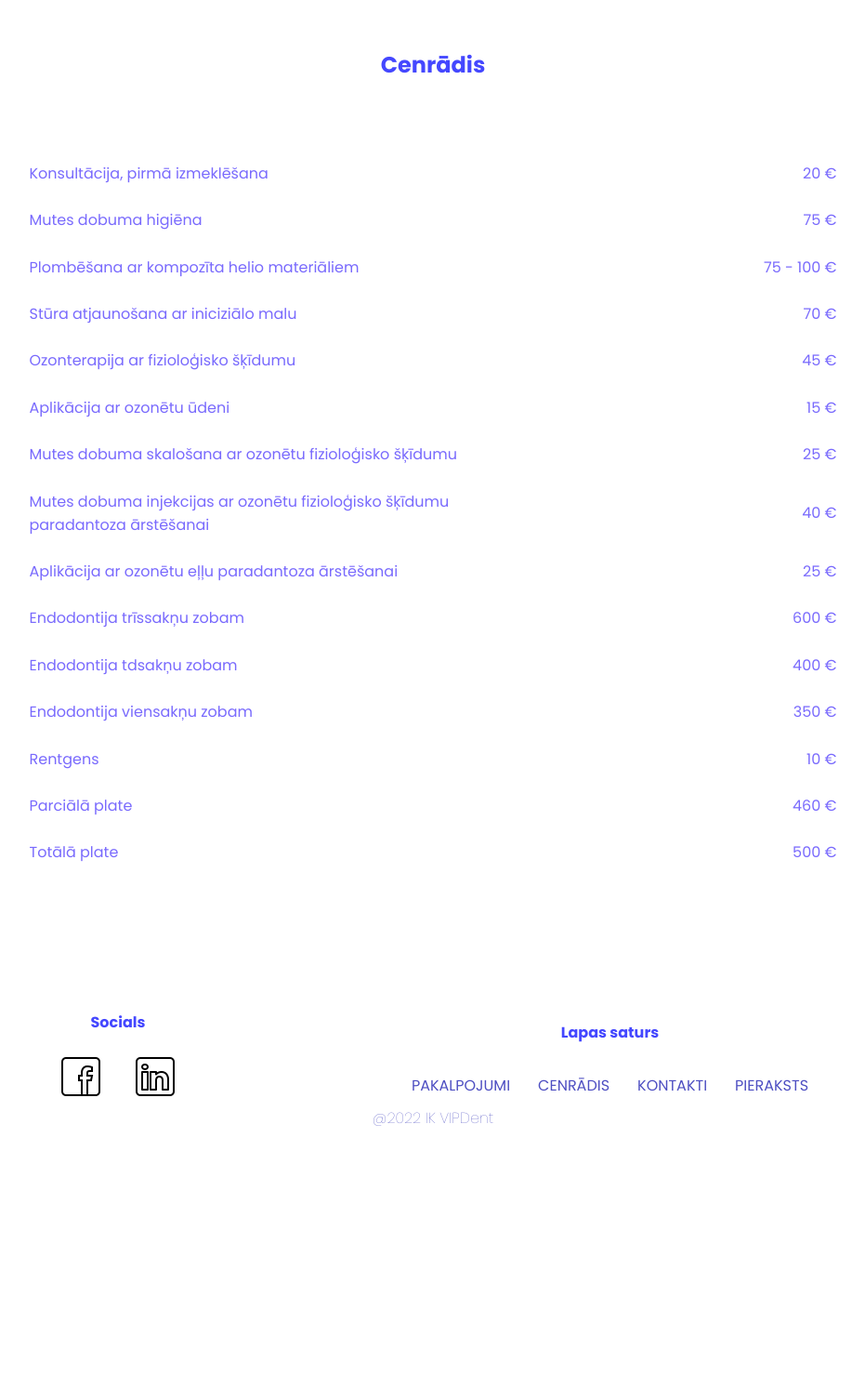
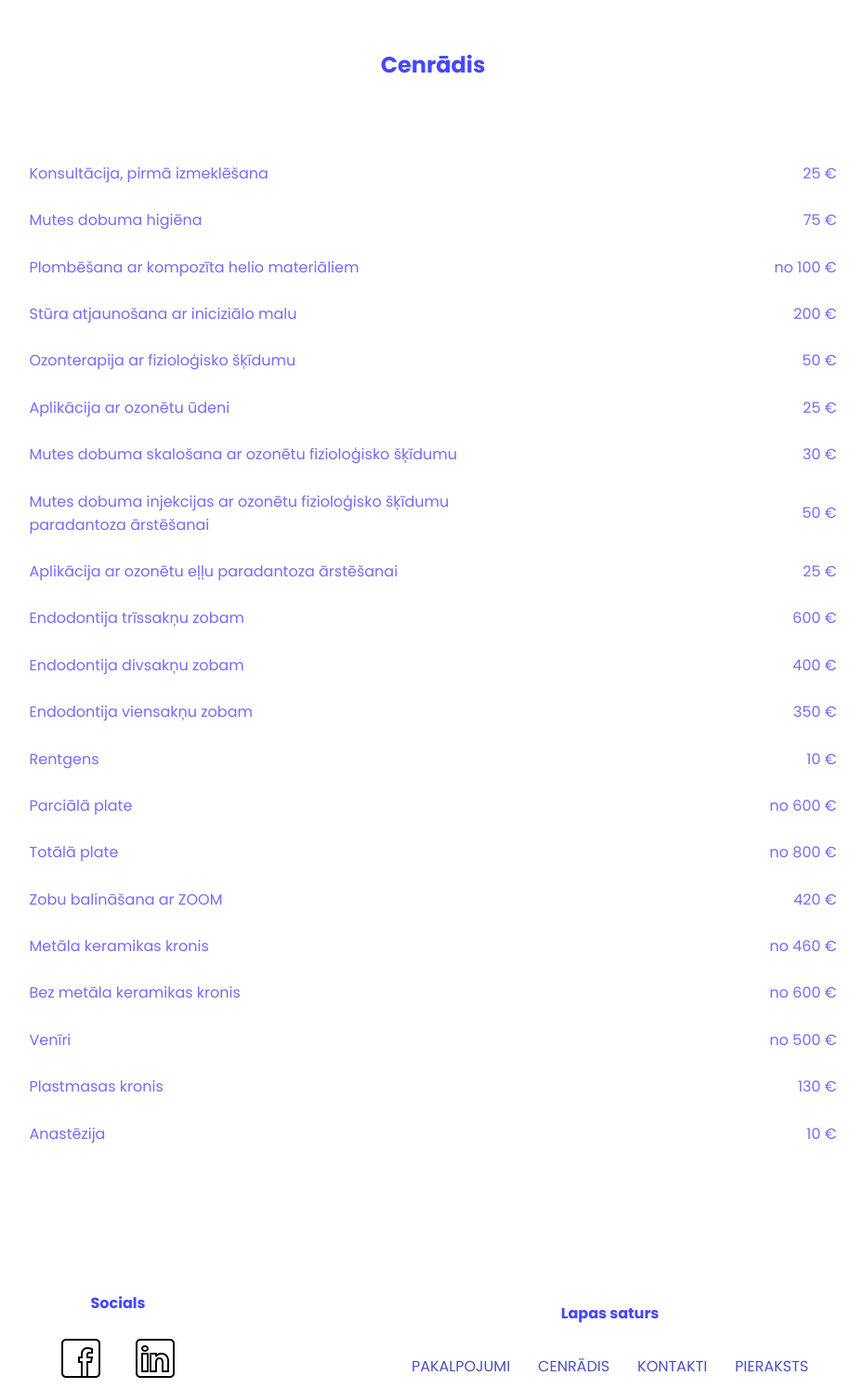
Before and after one commit to rolex9799/vipdent_ver2, a PHP site: page /index.php?pg=prices in a window 1280 px wide. Shown: the part 97-1591 px from the top of the page at 93% size, without its empty margins (174-1105 px from the left). Before the commit the page ends 1308 px from the top, so only its background shows below. Run offline with PHP 8.4, Linux system fonts and the light colour scheme.

Commit message:
Update prices.php

```diff
--- a/page/prices.php
+++ b/page/prices.php
@@ -2,7 +2,7 @@
 <table id="price-container">
    <tr>
       <td class="price-subitem1">Konsultācija, pirmā izmeklēšana</td>
-      <td class="price-subitem2">20 &euro;</td>
+      <td class="price-subitem2">25 &euro;</td>
    </tr>
    <tr>
       <td class="price-subitem1">Mutes dobuma higiēna</td>
@@ -10,32 +10,32 @@
    </tr>
    <tr>
       <td class="price-subitem1">Plombēšana ar kompozīta helio materiāliem</td>
-      <td class="price-subitem2">75 - 100 &euro;</td>
+      <td class="price-subitem2">no 100 &euro;</td>
    </tr>
    <tr>
       <td class="price-subitem1">Stūra atjaunošana ar iniciziālo malu</td>
-      <td class="price-subitem2">70 &euro;</td>
+      <td class="price-subitem2">200 &euro;</td>
    </tr>
    <tr>
       <td class="price-subitem1">Ozonterapija ar fizioloģisko šķīdumu</td>
-      <td class="price-subitem2">45 &euro;</td>
+      <td class="price-subitem2">50 &euro;</td>
    </tr>
    <tr>
       <td class="price-subitem1">Aplikācija ar ozonētu ūdeni</td>
-      <td class="price-subitem2">15 &euro;</td>
+      <td class="price-subitem2">25 &euro;</td>
    </tr>
    <tr>
       <td class="price-subitem1">
          Mutes dobuma skalošana ar ozonētu fizioloģisko šķīdumu
       </td>
-      <td class="price-subitem2">25 &euro;</td>
+      <td class="price-subitem2">30 &euro;</td>
    </tr>
    <tr>
       <td class="price-subitem1">
          Mutes dobuma injekcijas ar ozonētu fizioloģisko šķīdumu paradantoza
          ārstēšanai
       </td>
-      <td class="price-subitem2">40 &euro;</td>
+      <td class="price-subitem2">50 &euro;</td>
    </tr>
    <tr>
       <td class="price-subitem1">
@@ -48,7 +48,7 @@
       <td class="price-subitem2">600 &euro;</td>
    </tr>
    <tr>
-      <td class="price-subitem1">Endodontija tdsakņu zobam</td>
+      <td class="price-subitem1">Endodontija divsakņu zobam</td>
       <td class="price-subitem2">400 &euro;</td>
    </tr>
    <tr>
@@ -61,10 +61,46 @@
    </tr>
    <tr>
       <td class="price-subitem1">Parciālā plate</td>
-      <td class="price-subitem2">460 &euro;</td>
+      <td class="price-subitem2">no 600 &euro;</td>
    </tr>
    <tr>
       <td class="price-subitem1">Totālā plate</td>
-      <td class="price-subitem2">500 &euro;</td>
+      <td class="price-subitem2">no 800 &euro;</td>
+   </tr>
+   <tr>
+      <td class="price-subitem1">
+         Zobu balināšana ar ZOOM
+      </td>
+      <td class="price-subitem2">420 &euro;</td>
+   </tr>
+   <tr>
+      <td class="price-subitem1">
+        Metāla keramikas kronis
+      </td>
+      <td class="price-subitem2">no 460 &euro;</td>
+   </tr>
+   <tr>
+      <td class="price-subitem1">
+        Bez metāla keramikas kronis
+      </td>
+      <td class="price-subitem2">no 600 &euro;</td>
+   </tr>
+   <tr>
+      <td class="price-subitem1">
+        Venīri
+      </td>
+      <td class="price-subitem2">no 500 &euro;</td>
+   </tr>
+   <tr>
+      <td class="price-subitem1">
+        Plastmasas kronis
+      </td>
+      <td class="price-subitem2">130 &euro;</td>
+   </tr>
+   <tr>
+      <td class="price-subitem1">
+         Anastēzija
+      </td>
+      <td class="price-subitem2">10 &euro;</td>
    </tr>
 </table>
```
